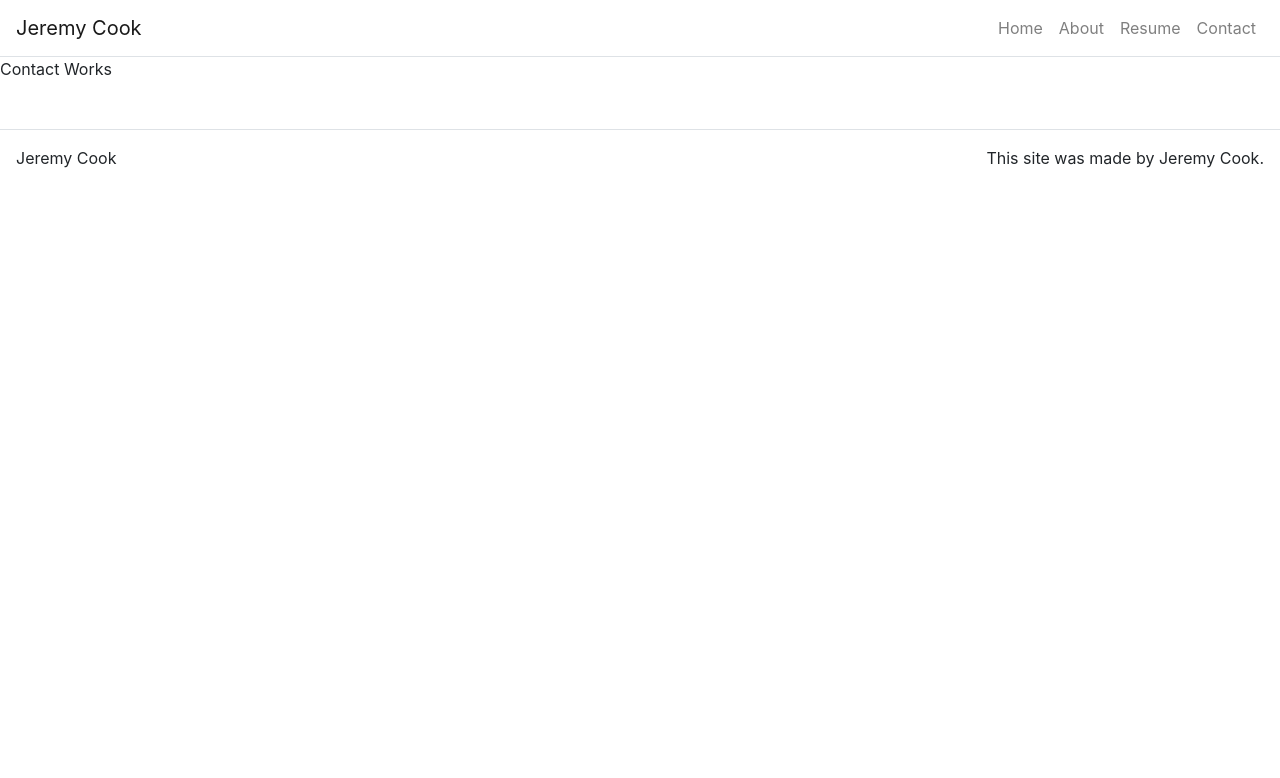
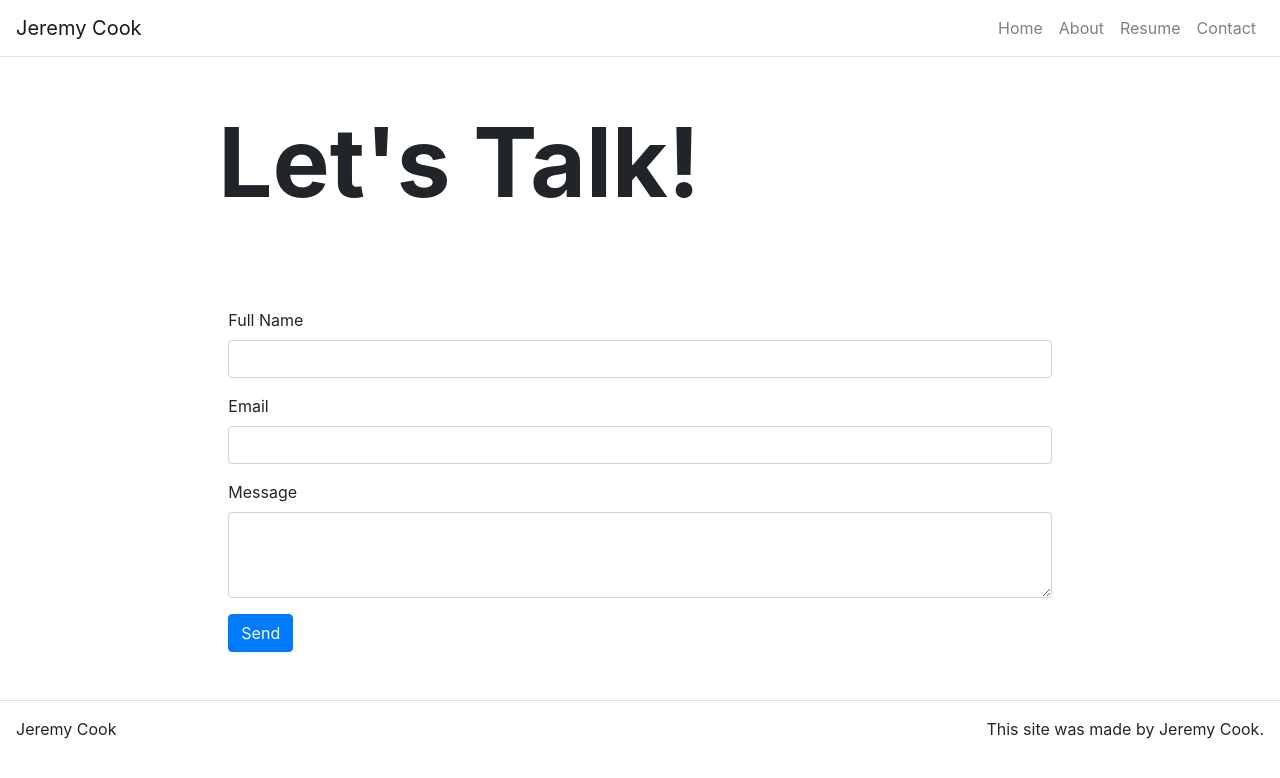
Before and after one commit to JC00K/portfolio, a React (Create React App) app: page /contact in a window 1280 px wide. Shown: the top 778 px of the page. Built offline with nearby package versions, Linux system fonts and the light colour scheme.

Commit message:
contact component front end

```diff
--- a/src/index.css
+++ b/src/index.css
@@ -42,3 +42,13 @@ code {
   font-size: 16px;
   margin: 0px;
 }
+
+.success-msg {
+  color: #57a773;
+  padding: 10px 15px;
+}
+
+.error-msg {
+  color: #ee6352;
+  padding: 10px 15px;
+}
--- a/src/pages/Contact.js
+++ b/src/pages/Contact.js
@@ -1,4 +1,8 @@
 import React from 'react';
+import Form from 'react-bootstrap/Form';
+import Button from 'react-bootstrap/Button';
+import Message from '../components/Message';
+import Content from '../components/Content';
 
 class Contact extends React.Component {
   constructor(props) {
@@ -12,8 +16,83 @@ class Contact extends React.Component {
     };
   }
 
+  handleChange = (event) => {
+    const target = event.target;
+    const value = target.value;
+    const name = target.name;
+
+    this.setState({
+      [name]: value,
+    });
+  };
+
+  handleSubmit = (event) => {
+    event.preventDefault();
+    this.setState({
+      disabled: true,
+    });
+  };
+
   render() {
-    return <p>Contact Works</p>;
+    return (
+      <div>
+        <Message title={this.props.title} />
+
+        <Content>
+          <Form onSubmit={this.handleSubmit}>
+            <Form.Group>
+              <Form.Label htmlFor='full-name'>Full Name</Form.Label>
+              <Form.Control
+                id='full-name'
+                name='name'
+                type='text'
+                value={this.state.name}
+                onChange={this.handleChange}
+              />
+            </Form.Group>
+
+            <Form.Group>
+              <Form.Label htmlFor='email'>Email</Form.Label>
+              <Form.Control
+                id='email'
+                name='email'
+                type='email'
+                value={this.state.email}
+                onChange={this.handleChange}
+              />
+            </Form.Group>
+
+            <Form.Group>
+              <Form.Label htmlFor='message'>Message</Form.Label>
+              <Form.Control
+                id='message'
+                name='message'
+                as='textarea'
+                rows='3'
+                value={this.state.message}
+                onChange={this.handleChange}
+              />
+            </Form.Group>
+
+            <Button
+              className='d-inline-block'
+              variant='primary'
+              type='submit'
+              disabled={this.state.disabled}
+            >
+              Send
+            </Button>
+
+            {this.state.emailSent === true && (
+              <p className='d-inline success-msg'>Email Sent!</p>
+            )}
+            {this.state.emailSent === false && (
+              <p className='d-inline error-msg'>Email Not Sent!</p>
+            )}
+          </Form>
+        </Content>
+      </div>
+    );
   }
 }
 
```
